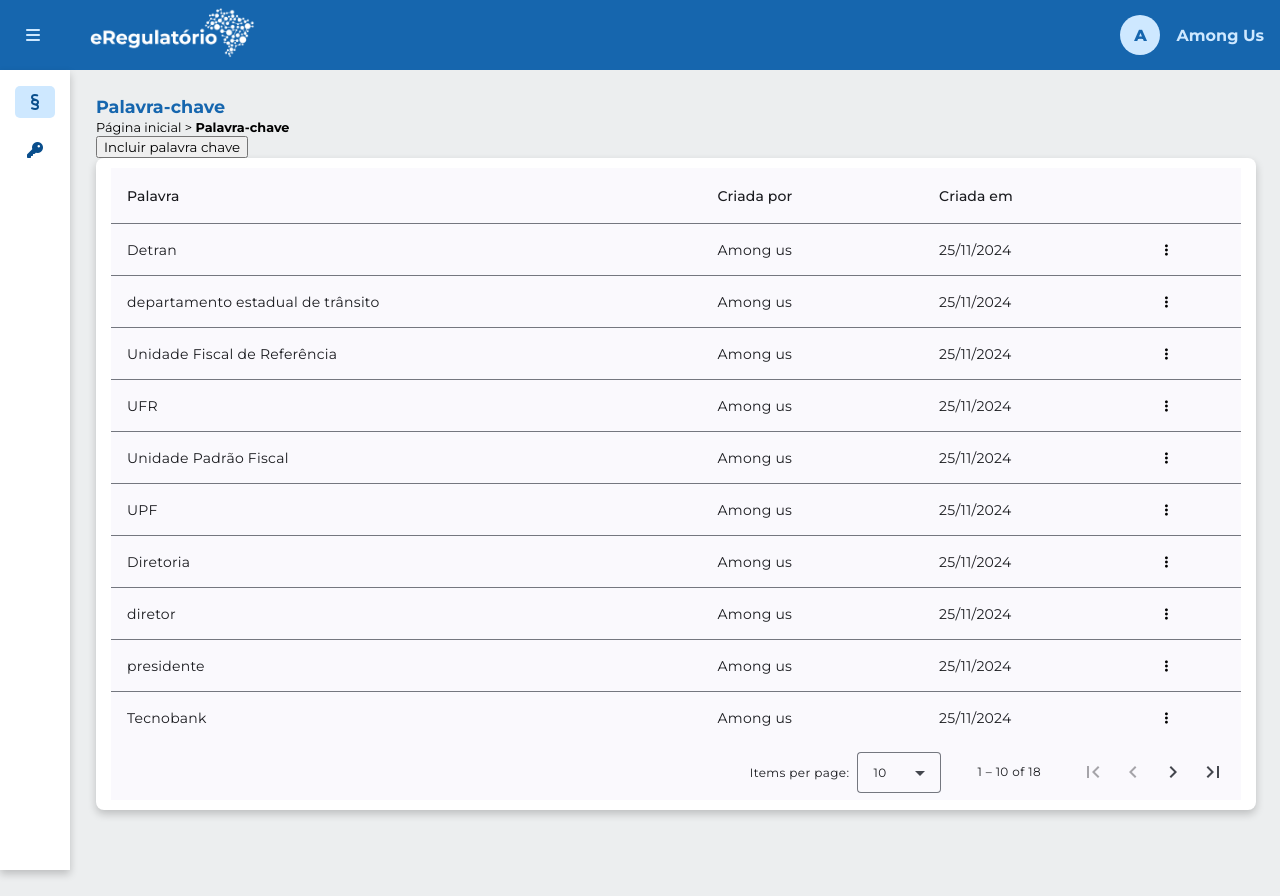
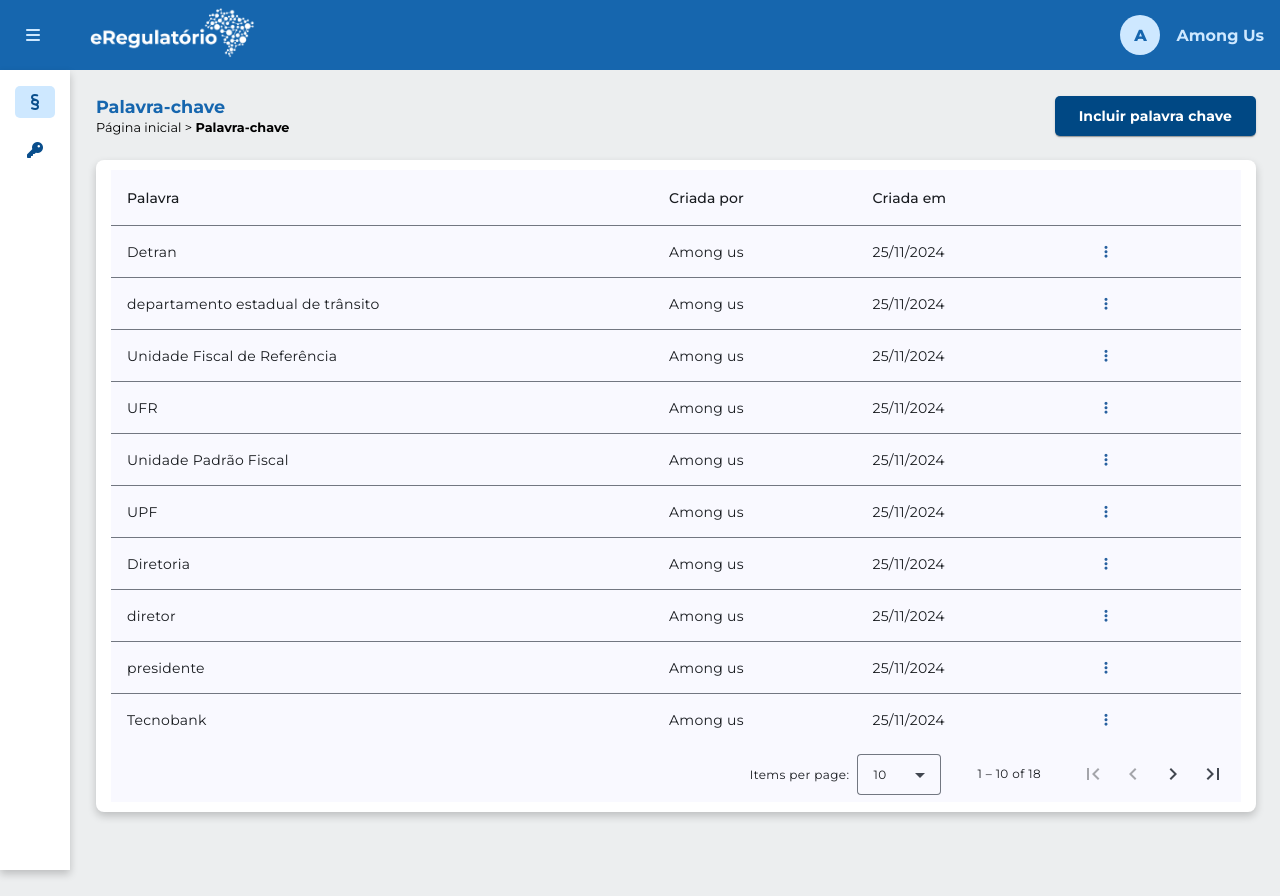
Before and after one commit to nicoledalarmelina/hackathon-among-us, an Angular app: page /palavra-chave in a window 1280 px wide. Built offline with nearby package versions, Linux system fonts and the light colour scheme.

Commit message:
feat: ajuste de tema e dialog keyword

```diff
--- a/angular.json
+++ b/angular.json
@@ -91,6 +91,7 @@
               }
             ],
             "styles": [
+              "src/app/assets/styles/m3-theme.scss",
               "src/styles.scss"
             ],
             "scripts": []
--- a/src/app/app.config.ts
+++ b/src/app/app.config.ts
@@ -1,6 +1,5 @@
 import { ApplicationConfig, provideZoneChangeDetection } from '@angular/core';
 import { provideRouter } from '@angular/router';
-
 import { routes } from './app-routing.module';
 import { provideAnimationsAsync } from '@angular/platform-browser/animations/async';
 
--- /dev/null
+++ b/src/app/assets/styles/m3-theme.scss
@@ -0,0 +1,144 @@
+// This file was generated by running 'ng generate @angular/material:m3-theme'.
+// Proceed with caution if making changes to this file.
+
+@use 'sass:map';
+@use '@angular/material' as mat;
+
+// Note: Color palettes are generated from primary: #094E8C
+$_palettes: (
+  primary: (
+    0: #000000,
+    10: #001c39,
+    20: #00315d,
+    25: #003c70,
+    30: #004884,
+    35: #155492,
+    40: #27609f,
+    50: #4579b9,
+    60: #6093d5,
+    70: #7caef2,
+    80: #a4c9ff,
+    90: #d4e3ff,
+    95: #ebf1ff,
+    98: #f8f9ff,
+    99: #fdfcff,
+    100: #ffffff,
+  ),
+  secondary: (
+    0: #000000,
+    10: #081c33,
+    20: #1f3149,
+    25: #2b3c55,
+    30: #364861,
+    35: #42536d,
+    40: #4e5f7a,
+    50: #667893,
+    60: #8092ae,
+    70: #9aacca,
+    80: #b5c8e6,
+    90: #d4e3ff,
+    95: #ebf1ff,
+    98: #f8f9ff,
+    99: #fdfcff,
+    100: #ffffff,
+  ),
+  tertiary: (
+    0: #000000,
+    10: #320046,
+    20: #4a1a5d,
+    25: #562669,
+    30: #633275,
+    35: #703e82,
+    40: #7d4a8f,
+    50: #9763a9,
+    60: #b37cc5,
+    70: #cf97e1,
+    80: #edb1fe,
+    90: #f9d8ff,
+    95: #feebff,
+    98: #fff7fb,
+    99: #fffbff,
+    100: #ffffff,
+  ),
+  neutral: (
+    0: #000000,
+    10: #191c20,
+    20: #2e3035,
+    25: #393b40,
+    30: #45474c,
+    35: #505257,
+    40: #5c5e63,
+    50: #75777c,
+    60: #8f9096,
+    70: #aaabb0,
+    80: #c5c6cc,
+    90: #e1e2e8,
+    95: #f0f0f6,
+    98: #f9f9ff,
+    99: #fdfcff,
+    100: #ffffff,
+    4: #0c0e12,
+    6: #111318,
+    12: #1d2024,
+    17: #282a2e,
+    22: #333539,
+    24: #37393e,
+    87: #d9dadf,
+    92: #e7e8ee,
+    94: #ededf3,
+    96: #f3f3f9,
+  ),
+  neutral-variant: (
+    0: #000000,
+    10: #171c24,
+    20: #2c3139,
+    25: #373c44,
+    30: #424750,
+    35: #4e535c,
+    40: #595f68,
+    50: #727781,
+    60: #8c919b,
+    70: #a7abb6,
+    80: #c2c6d2,
+    90: #dee2ee,
+    95: #ecf1fc,
+    98: #f8f9ff,
+    99: #fdfcff,
+    100: #ffffff,
+  ),
+  error: (
+    0: #000000,
+    10: #410002,
+    20: #690005,
+    25: #7e0007,
+    30: #93000a,
+    35: #a80710,
+    40: #ba1a1a,
+    50: #de3730,
+    60: #ff5449,
+    70: #ff897d,
+    80: #ffb4ab,
+    90: #ffdad6,
+    95: #ffedea,
+    98: #fff8f7,
+    99: #fffbff,
+    100: #ffffff,
+  ),
+);
+
+$_rest: (
+  secondary: map.get($_palettes, secondary),
+  neutral: map.get($_palettes, neutral),
+  neutral-variant: map.get($_palettes,  neutral-variant),
+  error: map.get($_palettes, error),
+);
+$_primary: map.merge(map.get($_palettes, primary), $_rest);
+$_tertiary: map.merge(map.get($_palettes, tertiary), $_rest);
+
+$light-theme: mat.define-theme((
+  color: (
+    theme-type: light,
+    primary: $_primary,
+    tertiary: $_tertiary,
+  ),
+));
--- a/src/app/pages/palavra-chave/palavra-chave.component.html
+++ b/src/app/pages/palavra-chave/palavra-chave.component.html
@@ -1,7 +1,7 @@
 <div class="palavra-chave-page">
   <div class="header-page">
     <app-breadcrumb [page]="'Palavra-chave'"></app-breadcrumb>
-    <button mat-raised-button>Incluir palavra chave</button>
+    <button mat-raised-button (click)="openDialog()">Incluir palavra chave</button>
   </div>
 
 
--- a/src/app/pages/palavra-chave/palavra-chave.component.ts
+++ b/src/app/pages/palavra-chave/palavra-chave.component.ts
@@ -6,6 +6,8 @@ import { MatPaginator, MatPaginatorModule } from '@angular/material/paginator';
 import { PalavraChave } from '../../core/models/palavra-chave.model';
 import { DatePipe } from '@angular/common';
 import { MatMenuModule } from '@angular/material/menu';
+import { MatDialog } from '@angular/material/dialog';
+import { KeywordDialogComponent } from '../../shared/components/keyword-dialog/keyword-dialog.component';
 
 export interface PeriodicElement {
   name: string;
@@ -30,12 +32,14 @@ const ELEMENT_DATA: PeriodicElement[] = [
 @Component({
   selector: 'app-palavra-chave',
   standalone: true,
-  imports: [BreadcrumbComponent, MatTableModule, MatPaginatorModule, DatePipe, MatMenuModule],
+  imports: [BreadcrumbComponent, MatTableModule, MatPaginatorModule, DatePipe, MatMenuModule, MatButtonModule],
   templateUrl: './palavra-chave.component.html',
   styleUrl: './palavra-chave.component.scss'
 })
 
 export class PalavraChaveComponent {
+
+  constructor(private dialog: MatDialog) { }
 
   @ViewChild(MatPaginator) paginator: MatPaginator;
 
@@ -67,4 +71,11 @@ export class PalavraChaveComponent {
     this.dataSource.paginator = this.paginator;
   }
 
+  openDialog() {
+    let dialogRef = this.dialog.open(KeywordDialogComponent, {
+      height: '244px',
+      width: '666px',
+    });
+  }
+
 }
--- /dev/null
+++ b/src/app/shared/components/keyword-dialog/keyword-dialog.component.html
@@ -0,0 +1,11 @@
+<div class="keyword-dialog">
+  <p>Nova palavra-chave</p>
+  <mat-form-field>
+    <mat-label>Palavra-chave</mat-label>
+    <input matInput placeholder="Digite a palavra-chave">
+  </mat-form-field>
+  <div>
+    <button mat-stroked-button>Cancelar</button>
+    <button mat-flat-button>Adicionar</button>
+  </div>
+</div>
--- /dev/null
+++ b/src/app/shared/components/keyword-dialog/keyword-dialog.component.scss
@@ -0,0 +1,22 @@
+@use '@angular/material' as mat;
+@use '../../../assets/styles/m3-theme.scss';
+
+.keyword-dialog {
+  height: 100%;
+  padding: 25px;
+  display: flex;
+  flex-direction: column;
+  gap: 30px;
+
+  p {
+    font-size: 14px;
+    font-weight: 700;
+    color: mat.get-theme-color(m3-theme.$light-theme, neutral, 40);
+  }
+
+  div {
+    display: flex;
+    gap: 10px;
+    justify-content: flex-end;
+  }
+}
--- a/src/styles.scss
+++ b/src/styles.scss
@@ -1,30 +1,20 @@
 
 @use '@angular/material' as mat;
+@use './app/assets/styles/m3-theme.scss';
 
 @include mat.core();
 
-$projeto-among-us-theme: mat.define-theme((
-  color: (
-    theme-type: light,
-    primary: mat.$azure-palette,
-    tertiary: mat.$blue-palette,
-  ),
-  density: (
-    scale: 0,
-  )
-));
-
-
-:root {
-  @include mat.all-component-themes($projeto-among-us-theme);
+html {
+  @include mat.all-component-themes(m3-theme.$light-theme);
 }
 
 html, body { height: 100%; }
-body { margin: 0; font-family: Roboto, "Helvetica Neue", sans-serif; background-color: #ECEEEF; }
+body { margin: 0; background-color: #ECEEEF; }
 
 * {
   font-family: 'Montserrat';
 }
+
 
 p {
   font-size: 14px;
@@ -39,8 +29,6 @@ p {
   flex-direction: column;
   background-color: #FFF;
 }
-html, body { height: 100%; }
-body { margin: 0; font-family: Roboto, "Helvetica Neue", sans-serif; }
 
 .mr-1 {
   margin-right: 1rem;
@@ -53,3 +41,26 @@ body { margin: 0; font-family: Roboto, "Helvetica Neue", sans-serif; }
 .mt-1 {
   margin-top: 1rem;
 }
+
+.header-page {
+  display: flex;
+  justify-content: space-between;
+  margin-bottom: 1.5rem;
+}
+
+.mdc-button__label {
+  font-weight: 700;
+}
+
+.mat-mdc-raised-button, .mat-mdc-outlined-button, .mat-mdc-unelevated-button  {
+  border-radius: 5px !important;
+}
+
+.mat-mdc-outlined-button {
+  border: 2px solid mat.get-theme-color(m3-theme.$light-theme, primary, 50) !important;
+}
+
+.mat-mdc-raised-button:not(:disabled) {
+  background-color: mat.get-theme-color(m3-theme.$light-theme, primary, 30) !important;
+  color: mat.get-theme-color(m3-theme.$light-theme, primary, 100) !important;
+}
```
Also changed, not shown: src/app/shared/components/keyword-dialog/keyword-dialog.component.ts (added, +15 -0 lines).
